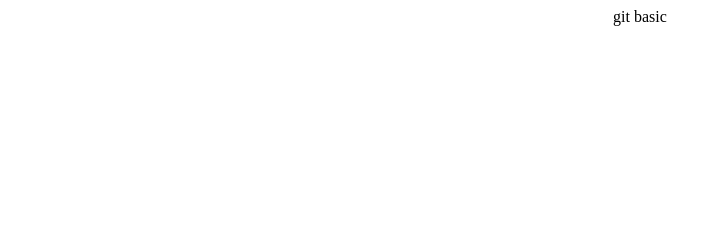
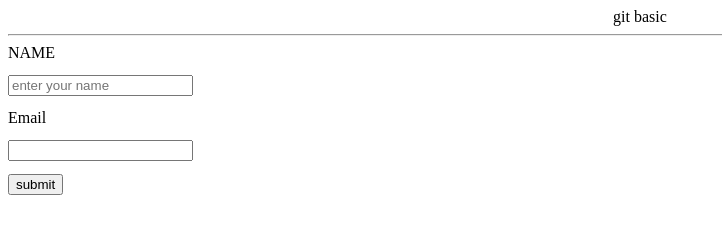
Before and after one commit to Dhineshkrishnan12/final_dhyan, a plain HTML site: page index.html in a window 1280 px wide. Shown: the whole page, without its empty margins (0-722 px from the left). Drawn offline with Linux system fonts and the light colour scheme.

Commit message:
added form

```diff
--- a/index.html
+++ b/index.html
@@ -1,4 +1,12 @@
 <center>
   git basic
 </center>
-<br>
+<hr>
+
+<form>
+  <label>NAME</label><pre></pre>
+  <input name ="id" id="name" placeholder="enter your name" type="text" required/><pre></pre>
+  <label>Email</label><pre></pre>
+  <input id="email" type="email" required/><pre></pre>
+  <button>submit</button>
+</form>
```
